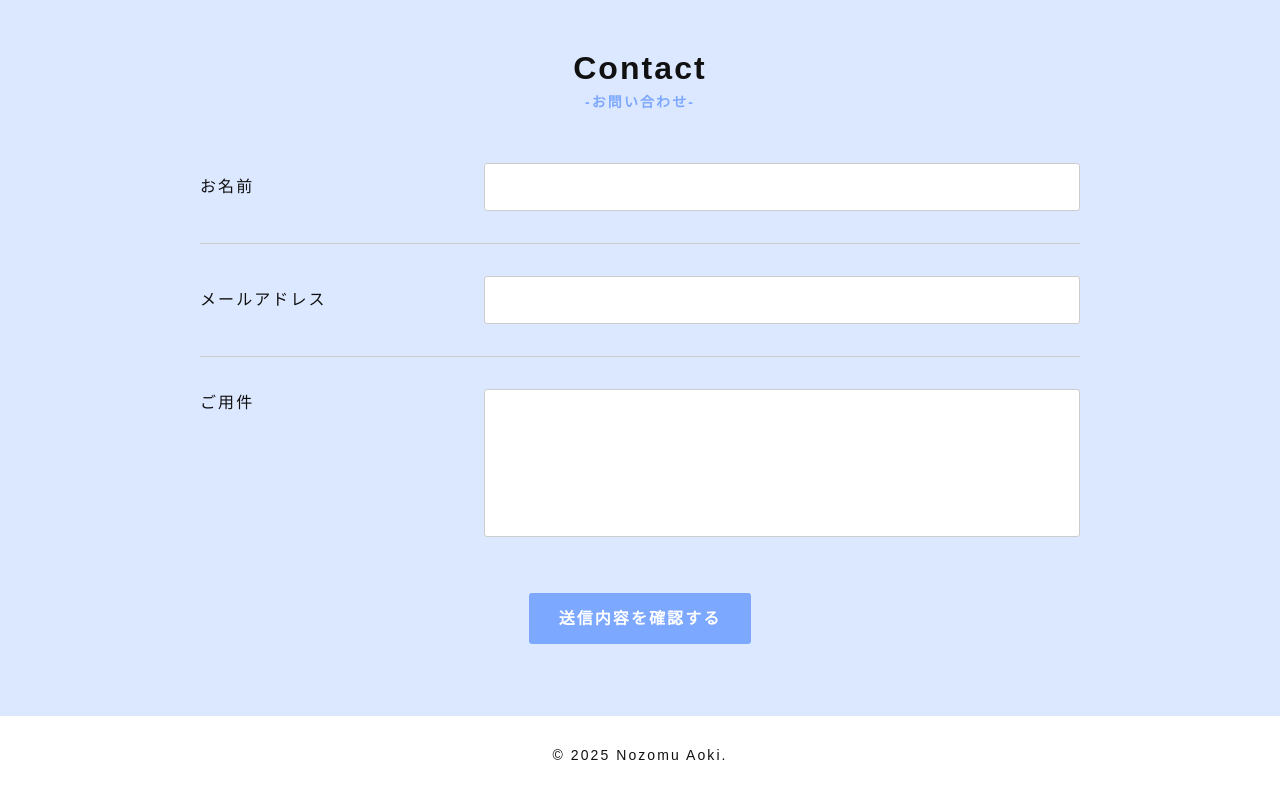
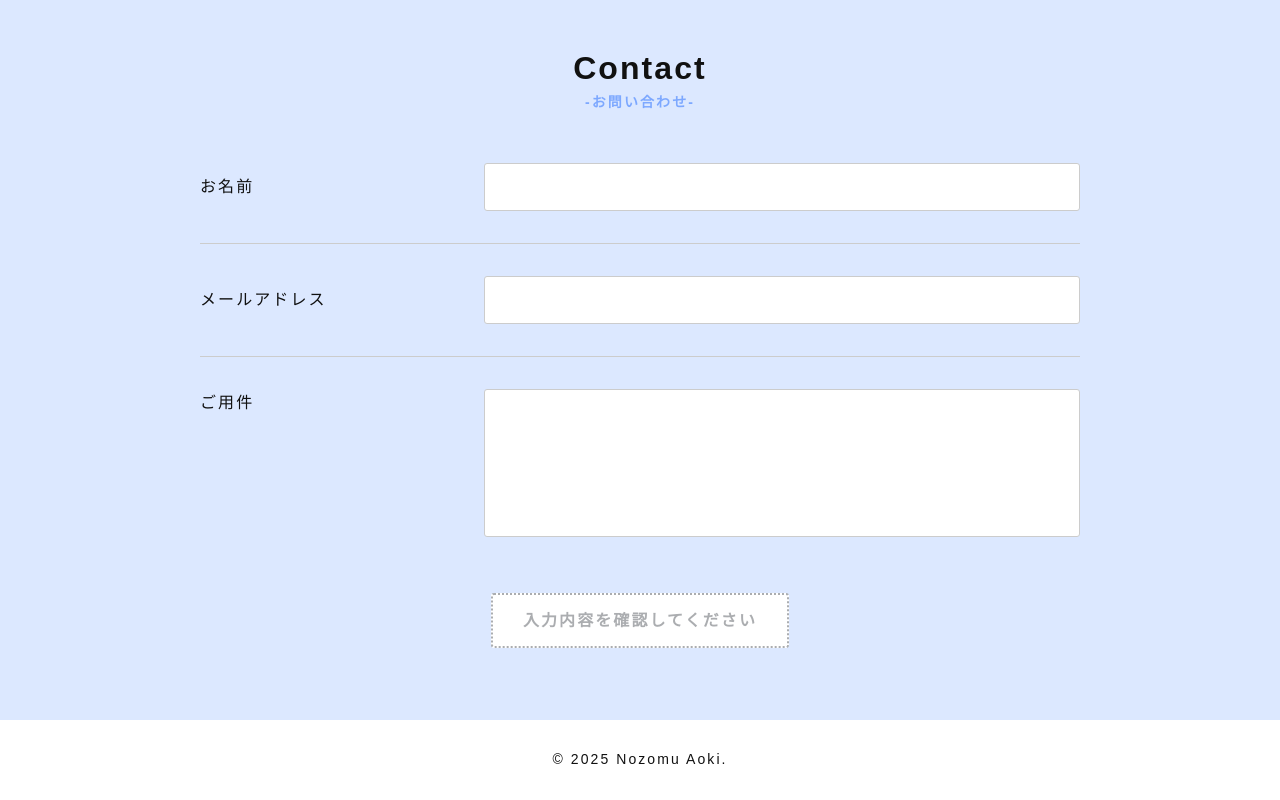
Before and after one commit to aoki-hue/portfolio, a Next.js app: page / in a window 1280 px wide. Shown: the part 3059-3859 px from the top of the page. Built offline with nearby package versions, Linux system fonts and the light colour scheme; a web font is replaced by a local one.

Commit message:
バリデーションを実装

```diff
--- a/src/components/common/Button/Button.module.scss
+++ b/src/components/common/Button/Button.module.scss
@@ -23,10 +23,11 @@
     margin-left: 32px;
   }
 
-  // &:disabled {
-  //   opacity: 0.5;
-  //   cursor: not-allowed;
-  //   border: 1px solid foundation.$color-secondary;
-  //   background-color: #fff;
-  // }
+  &:disabled {
+    // opacity: 0.5;
+    cursor: not-allowed;
+    border: 2px dotted foundation.$color-disable;
+    color: foundation.$color-disable;
+    background-color: #fff;
+  }
 }
--- a/src/components/sections/Contact/index.tsx
+++ b/src/components/sections/Contact/index.tsx
@@ -1,7 +1,7 @@
 "use client";
 
 // import clsx from "clsx";
-import { useState } from "react";
+import { useState, useMemo } from "react";
 import SectionContainer from "@/components/common/SectionContainer";
 import Input from "@/components/common/form/Input";
 import Confirm from "@/components/common/form/Confirm";
@@ -18,15 +18,52 @@ const Contact = () => {
     message: "",
   });
 
+  const [errors, setErrors] = useState({
+    name: "",
+    email: "",
+    message: "",
+  });
+
   const [isSubmitting, setIsSubmitting] = useState(false);
 
-  const handleChange = (field: keyof typeof formData) => (value: string) => {
-    setFormData((prev) => ({
-      ...prev,
-      [field]: value,
-    }));
+  // フォームの入力値を検証する（バリデーションチェック）
+  const validate = (data: typeof formData) => {
+    return {
+      name: data.name.trim() === "" ? "お名前を入力してください" : "",
+      email:
+        data.email.trim() === ""
+          ? "メールアドレスを入力してください"
+          : !/^[^\s@]+@[^\s@]+\.[^\s@]+$/.test(data.email)
+            ? "メールアドレス形式で入力してください"
+            : "",
+      message:
+        data.message.trim() === "" ? "お問い合わせ内容を入力してください" : "",
+    };
   };
 
+  // フォームの入力値が変更された際、formDataを更新する
+  const handleChange = (field: keyof typeof formData) => (value: string) => {
+    const newFormData = {
+      ...formData,
+      [field]: value,
+    };
+
+    setFormData(newFormData);
+    setErrors(validate(newFormData));
+  };
+
+  // バリデーションチェックの結果により、確認ボタンの状態を 活性/非活性にする
+  const isValid = useMemo(() => {
+    return (
+      Object.values(errors).every((error) => error === "") &&
+      Object.values(formData).every((value) => value.trim() !== "")
+    );
+  }, [errors, formData]);
+  // const isValid =
+  //   Object.values(errors).every((error) => error === "") &&
+  //   Object.values(formData).every((value) => value.trim() !== "");
+
+  // 送信ボタンを押下した際、APIにデータを送信する
   const handleSubmit = async () => {
     if (isSubmitting) return;
 
@@ -71,6 +108,7 @@ const Contact = () => {
                 value={formData.name}
                 onChange={handleChange("name")}
               />
+              {errors.name && <p className={styles.error}>{errors.name}</p>}
               <Input
                 id="email"
                 label="メールアドレス"
@@ -78,19 +116,26 @@ const Contact = () => {
                 value={formData.email}
                 onChange={handleChange("email")}
               />
+              {errors.email && <p className={styles.error}>{errors.email}</p>}
               <TextArea
                 id="message"
                 label="ご用件"
                 value={formData.message}
                 onChange={handleChange("message")}
               />
+              {errors.message && (
+                <p className={styles.error}>{errors.message}</p>
+              )}
             </div>
             <div className={styles["button-wrap"]}>
               <Button
-                text="送信内容を確認する"
+                text={
+                  isValid ? "入力内容を確認する" : "入力内容を確認してください"
+                }
                 addClass="primary"
                 type="button"
                 onClick={() => setStep("confirm")}
+                disabled={!isValid}
               />
             </div>
           </>
--- a/src/styles/foundation/_variables.scss
+++ b/src/styles/foundation/_variables.scss
@@ -1,7 +1,7 @@
 $color-primary: #7da8ff;
 $color-secondary: #dce8ff;
 $color-bg: #e8ebe4;
-$color-disable: #d9d9d9;
+$color-disable: #abadb0;
 
 $color-hero-bg: $color-secondary;
 
```
